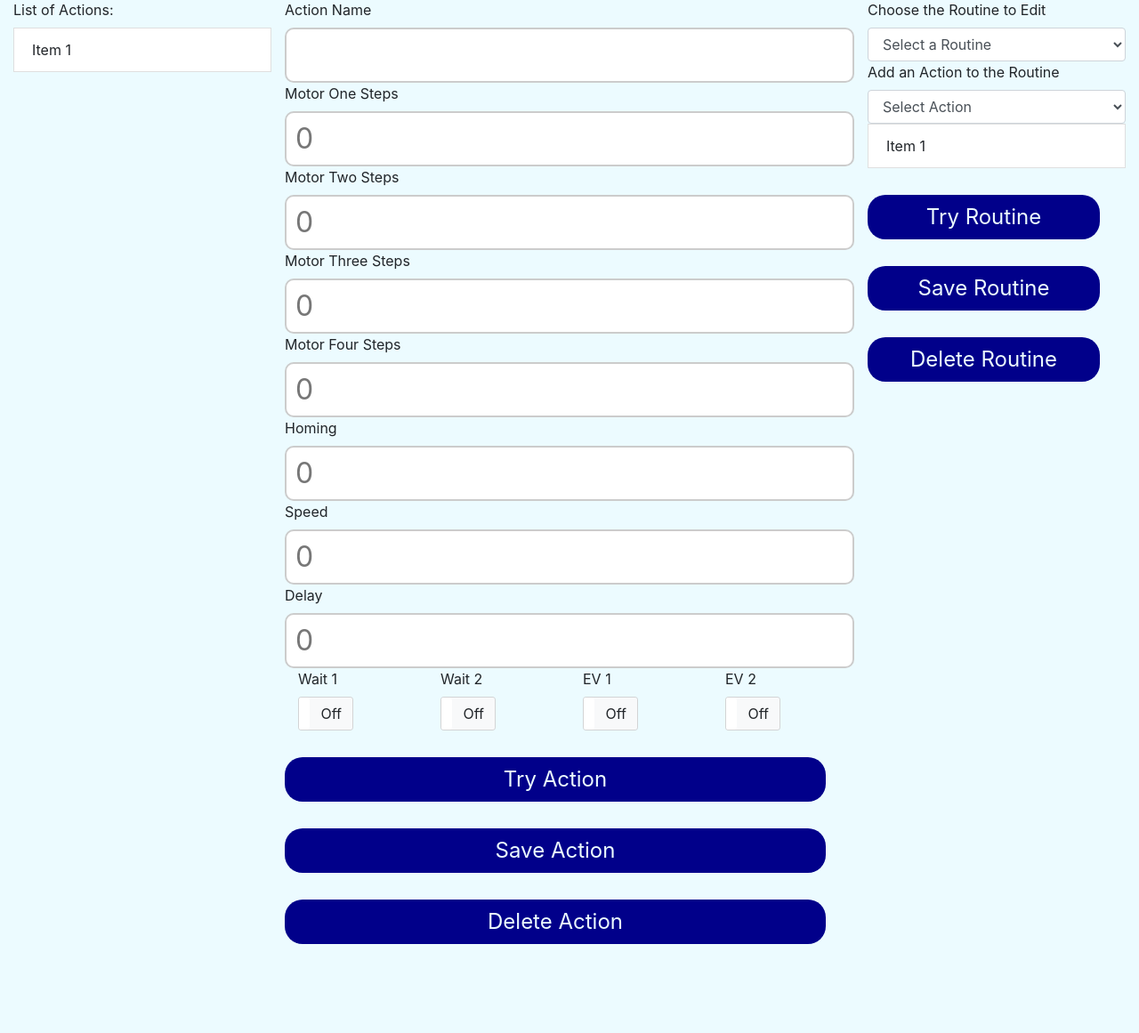
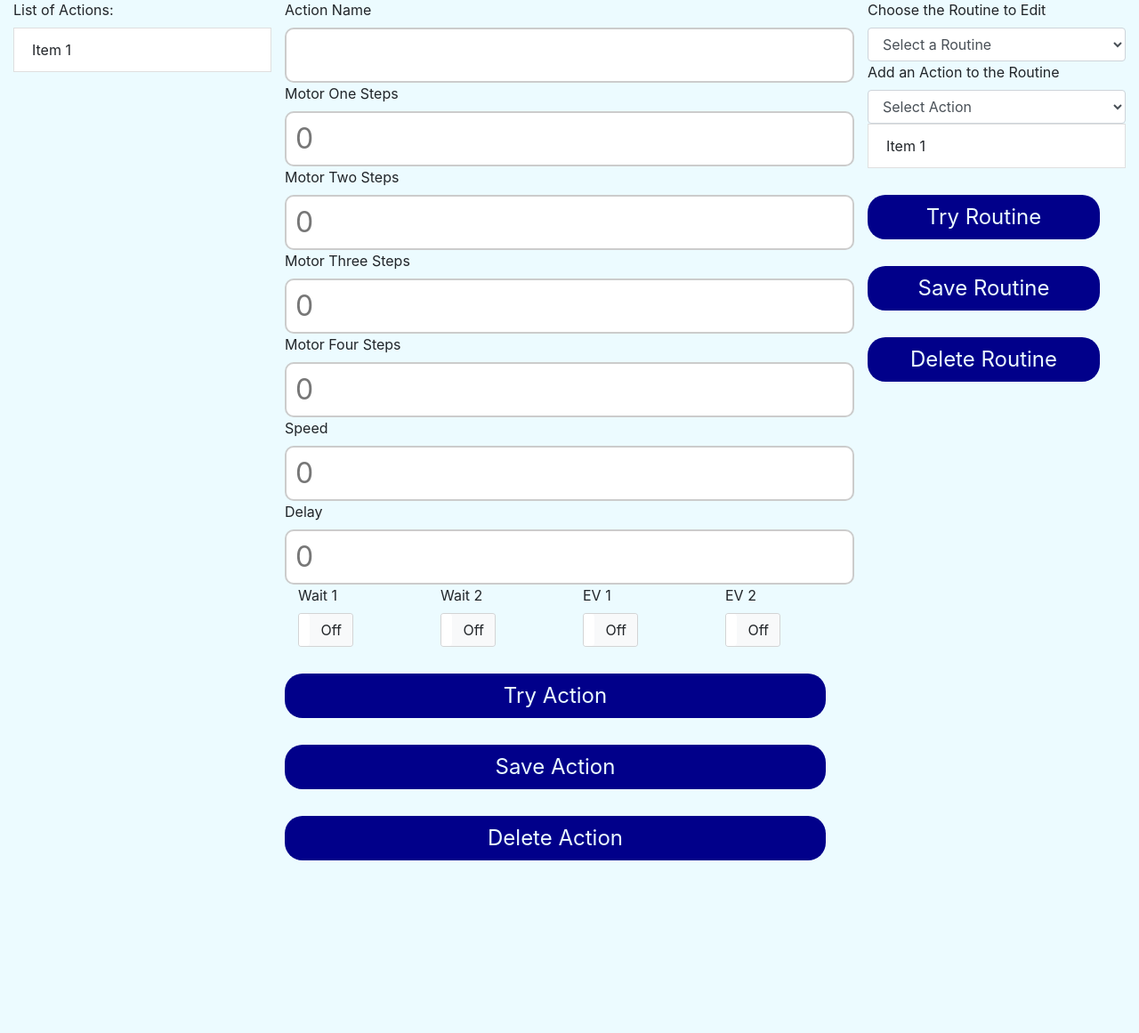
Before and after one commit to RobotDream-lore/Forchinator, a Django app: page /dashboard/ in a window 1280 px wide. Shown: the part 81-1242 px from the top of the page at 89% size. After the commit the page ends 1048 px from the top, so only its background shows below. Run offline with Django 3.2, Linux system fonts and the light colour scheme; a user stored in the database is signed in; data that the repository does not hold is empty; some libraries are stand-ins or nearby versions.

Commit message:
reduced items in form

```diff
--- a/Forchinator/templates/dashboard.html
+++ b/Forchinator/templates/dashboard.html
@@ -109,10 +109,6 @@
                         <input type="number" min="0" max="10000" value="0" id="motor4" style="width: 100%"></input>
                     </div>
 
-                    <div class="row">
-                        <label for="homing">Homing</label>
-                        <input type="number" min="0" max="100" value="0" id="homing" style="width: 100%"></input>
-                    </div>
 
                     <div class="row">
                         <label for="speed">Speed</label>
@@ -123,6 +119,7 @@
                         <label for="startup_delay">Delay</label>
                         <input type="number" min="0" max="100" value="0" id="startup_delay" style="width: 100%"></input>
                     </div>
+                </form>
 
                     <div class="row">
                         <div class="col">
@@ -146,7 +143,7 @@
                         </div>
                     </div>
 
-                </form>
+
 
                     <div class="row">
                         <button id="try-action" class="btn btn-tag" type="button" style="width: 95%; font-size: 1.5em" onclick="fetchAction()">Try Action</button>
```
